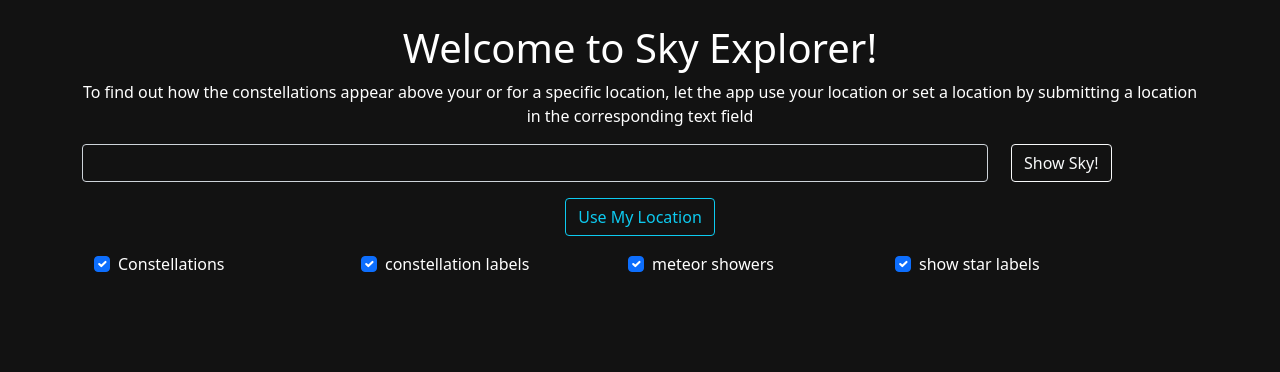
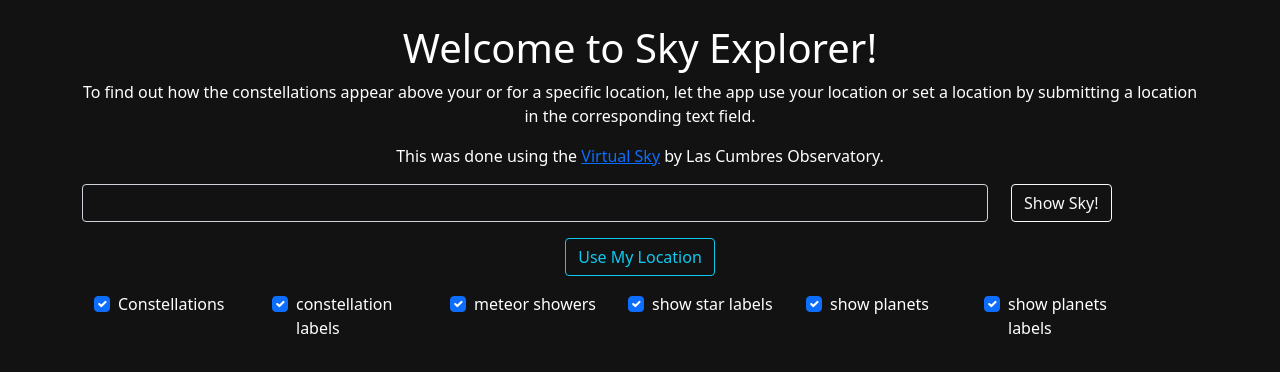
Before and after one commit to angeltrevinov/sky-explorer, a Vue app: page / in a window 1280 px wide. Shown: the top 372 px of the page. Built offline with nearby package versions, Linux system fonts and the light colour scheme.

Commit message:
adding removing planets

```diff
--- a/src/App.vue
+++ b/src/App.vue
@@ -11,9 +11,12 @@
       </div>
 
       <div class="row">
-        <div class="col">
-          <p class="text-center">
-            To find out how the constellations appear above your or for a specific location, let the app use your location or set a location by submitting a location in the corresponding text field
+        <div class="col text-center">
+          <p>
+            To find out how the constellations appear above your or for a specific location, let the app use your location or set a location by submitting a location in the corresponding text field.
+          </p>
+          <p>
+            This was done using the <a href="https://virtualsky.lco.global/#:~:text=VirtualSky%20a%20browser%2Dbased%20planetarium,educational%20and%20non%2Dprofit%20use.">Virtual Sky</a> by Las Cumbres Observatory.
           </p>
         </div>
       </div>
--- a/src/components/VirtualSky.vue
+++ b/src/components/VirtualSky.vue
@@ -1,5 +1,6 @@
 <template>
   <div class="container-fluid" style="width: 100%; height: 100%;">
+
     <div class="row">
       <div class="col form-check">
         <input class="form-check-input" type="checkbox" value="" id="constellations" v-model="constellations" @change="updateSkyViewer">
@@ -25,8 +26,21 @@
           show star labels
         </label>
       </div>
+      <div class="col form-check">
+        <input class="form-check-input" type="checkbox" value="" id="showplanets" v-model="showplanets" @change="updateSkyViewer">
+        <label class="form-check-label" for="showplanets">
+          show planets
+        </label>
+      </div>
+      <div class="col form-check">
+        <input class="form-check-input" type="checkbox" value="" id="showplanetlabels" v-model="showplanetlabels" @change="updateSkyViewer">
+        <label class="form-check-label" for="showplanetlabels">
+          show planets labels
+        </label>
+      </div>
     </div>
-    <div class="row" style="width: 100%; height: 100%;">
+
+    <div class="row mt-2" style="width: 100%; height: 100%;">
       <div class="col">
         <iframe
             frameborder="0"
@@ -38,6 +52,7 @@
         </iframe>
       </div>
     </div>
+
   </div>
 </template>
 
@@ -50,7 +65,9 @@ export default {
       constellations: true,
       constellationlabels: true,
       meteorshowers: true,
-      showstarlabels: true
+      showstarlabels: true,
+      showplanets: true,
+      showplanetlabels: true
     }
 },
   props: {
@@ -62,15 +79,16 @@ export default {
         this.linkApi = "https://virtualsky.lco.global/embed/index.html?" +
             "longitude=" + this.location.coords.longitude +
             "&latitude=" + this.location.coords.latitude +
-            "&projection=" + "stereo" +
+            "&projection=stereo" +
             "&constellations=" + this.constellations +
             "&constellationlabels=" + this.constellationlabels +
             "&meteorshowers=" + this.meteorshowers +
             "&showstarlabels=" + this.showstarlabels +
+            "&showplanets=" + this.showplanets +
+            "&showplanetlabels=" + this.showplanetlabels +
             "&showdate=false" +
             "&showposition=false" +
-            "&live=true" +
-            "&az=180";
+            "&live=true";
       }
     }
   },
```
Also changed, not shown: 1 other file (tests, documents, lock files or other folders).
